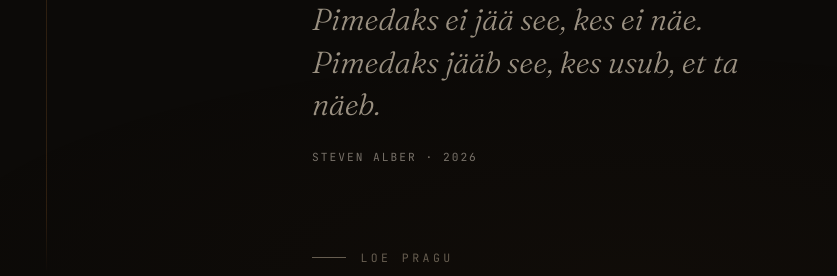
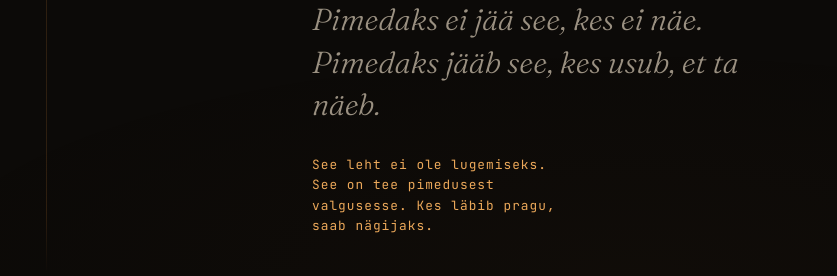
Before and after one commit to StevenAlber/tulevikupimedus, a plain HTML site: page index.html in a window 1280 px wide. Shown: the part 524-800 px from the top of the page, without its empty margins (12-849 px from the left). Drawn offline with nearby package versions, Linux system fonts and the light colour scheme; no server answers.

Commit message:
Add files via upload

```diff
--- a/index.html
+++ b/index.html
@@ -156,6 +156,15 @@
     color:var(--bone-dim);
     max-width:24ch;
     margin:0;
+  }
+  .hero__mission{
+    margin-top:1.8rem;
+    font-family:"JetBrains Mono",monospace;
+    font-size:.8rem;
+    letter-spacing:.08em;
+    line-height:1.6;
+    color:var(--ember-hot);
+    max-width:34ch;
   }
   .hero__sign{
     margin-top:1.4rem;
@@ -447,6 +456,7 @@
     <p class="eyebrow eyebrow--ember">Tulevikupimedus</p>
     <h1>Tuleviku<wbr>pimedus</h1>
     <p class="hero__diag">Pimedaks ei jää see, kes ei näe. Pimedaks jääb see, kes usub, et ta näeb.</p>
+    <p class="hero__mission">See leht ei ole lugemiseks. See on tee pimedusest valgusesse. Kes läbib pragu, saab nägijaks.</p>
     <p class="hero__sign">Steven Alber · 2026</p>
     <div class="hero__cue" aria-hidden="true">Loe pragu</div>
   </header>
@@ -527,6 +537,7 @@
 
     <div class="gate__law">
       <p class="dim">Tulevikupimedus on diagnoos. <span class="key">Pragu</span> on see, mis tuleb diagnoosi järel — mitte lugemine, vaid läbiminek.</p>
+      <p class="hammer">Üheksa kümnest ei ole pime sündides. Neid on pimedaks tehtud — vaikimisega, naeruga, mugavusega, mis nimetab end teadmiseks.</p>
       <p class="lead">Sisse ei astuta rahaga. Sisse astutakse küsimusega.</p>
       <p class="dim">Saada üks küsimus — see, mida sa kardad valjusti küsida. Mitte tark küsimus. Tõeline. Kui küsimus on õige, avaneb sulle lävi. Vastust küsimusele ei tule. Tuleb ainult uks.</p>
     </div>
```
